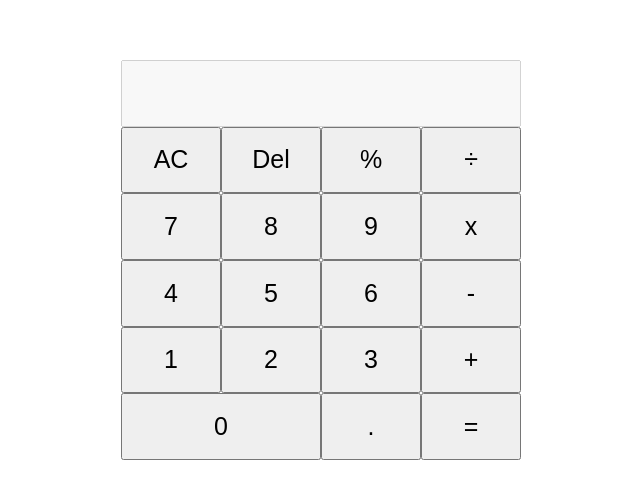
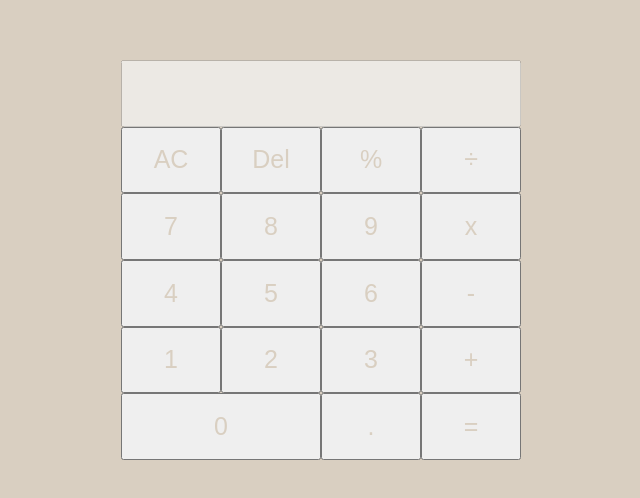
Before and after one commit to yatoogamii/livraison8, a React (Create React App) app: page / in a window 1280 px wide. Shown: the part 140-638 px from the top of the page, without its empty margins (319-959 px from the left). Built offline with nearby package versions, Linux system fonts and the light colour scheme.

Commit message:
fix function addValue for catch ERROR and add css for bgc and color in button and input

```diff
--- a/src/App.css
+++ b/src/App.css
@@ -8,9 +8,11 @@
     grid-column: 1 / 5;
     width: 100%;
     font-size: 2.5rem;
-    text-align: right; }
+    text-align: right;
+    color: #d9cfc1; }
   .App-calculator .App-calculator__button {
-    font-size: 2.5rem; }
+    font-size: 2.5rem;
+    color: #d9cfc1; }
 
 .col-2 {
   grid-column: 1 / 3; }
--- a/src/assets/stylesheets/main.scss
+++ b/src/assets/stylesheets/main.scss
@@ -10,10 +10,12 @@
     width: 100%;
     font-size: 2.5rem;
     text-align: right;
+    color: #d9cfc1;
   }
 
   .App-calculator__button {
     font-size: 2.5rem;
+    color: #d9cfc1;
   }
 }
 
--- a/src/calculator/Calculator.js
+++ b/src/calculator/Calculator.js
@@ -14,8 +14,11 @@ export default class Calculator extends React.Component {
   }
 
   addValue(operator) {
-    console.log("test");
-    this.setState({inputValue: this.state.inputValue + operator})
+    if (this.state.inputValue === 'ERROR') {
+      this.setState({inputValue: ''})
+    } else {
+      this.setState({inputValue: this.state.inputValue + operator})
+    }
   }
 
   resetInput() {
--- a/src/index.css
+++ b/src/index.css
@@ -14,4 +14,5 @@ body {
   display: flex;
   justify-content: center;
   align-items: center;
+  background-color: #d9cfc1;
 }
```
Also changed, not shown: 2 other files (tests, documents, lock files or other folders).
